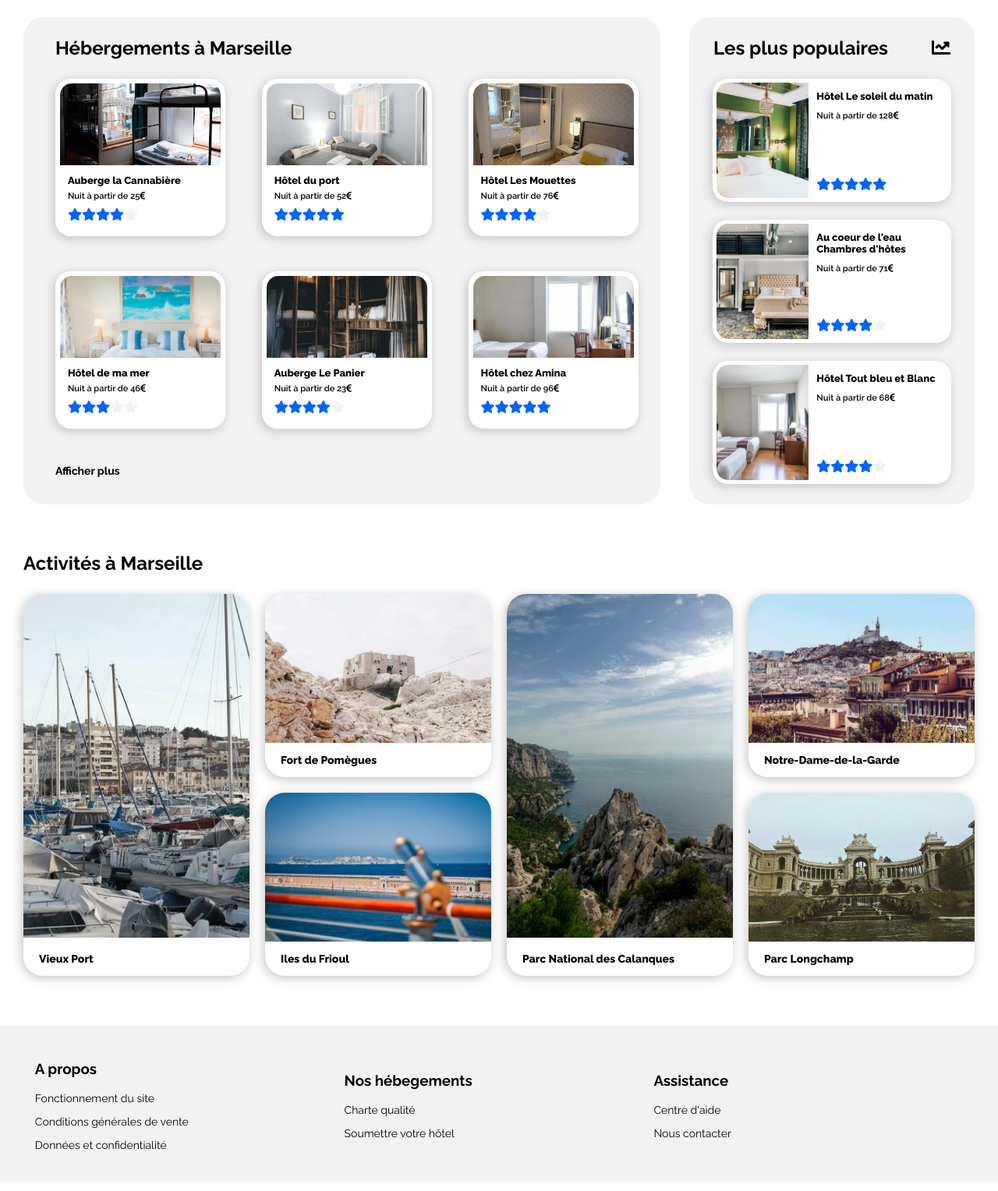
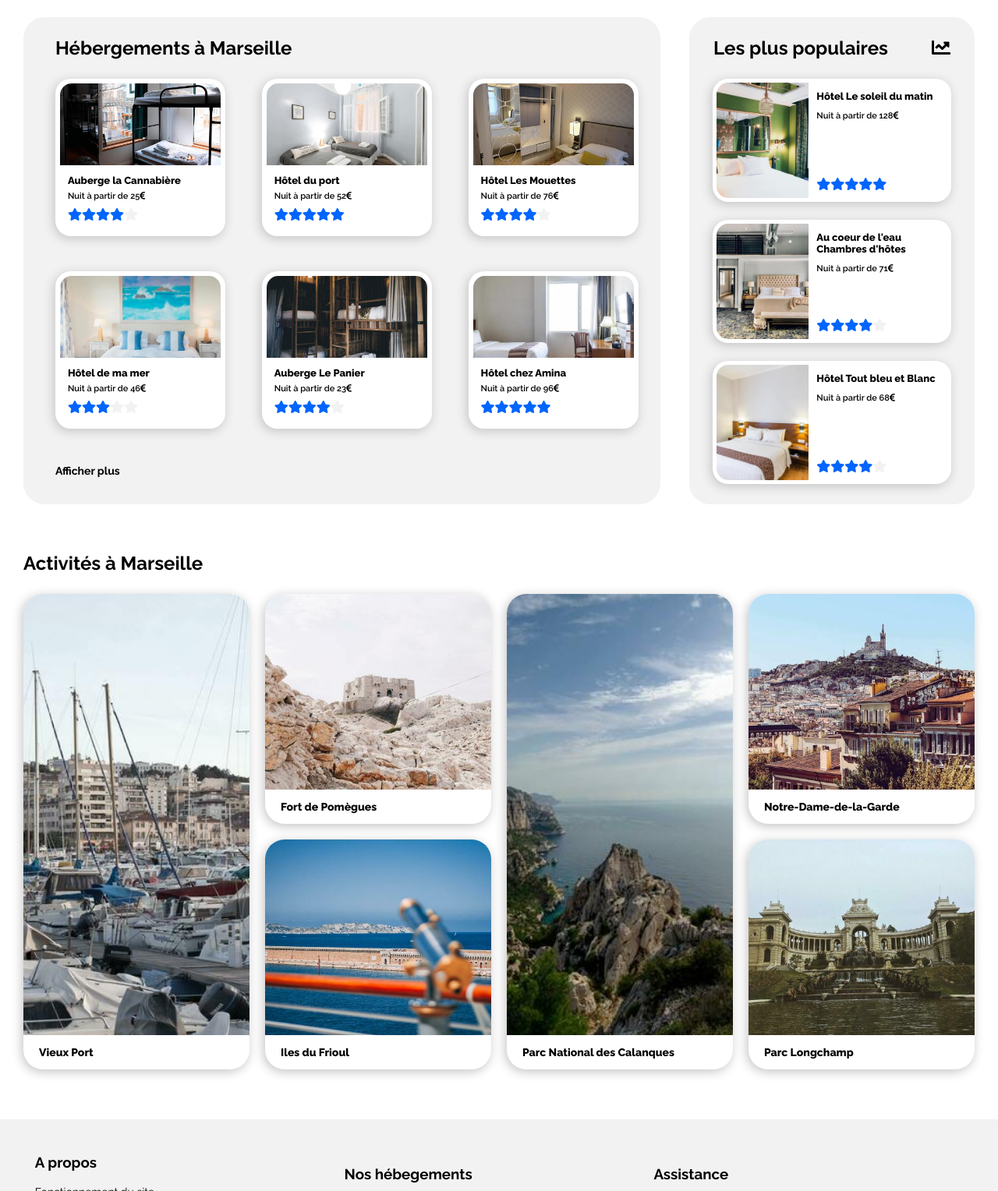
Before and after one commit to SarahHenriette/EliseRousseau_2_29042021, a plain HTML site: page index.html in a window 1280 px wide. Shown: the part 361-1889 px from the top of the page at 78% size. Drawn offline with Linux system fonts and the light colour scheme.

Commit message:
update images

```diff
--- a/css/style.css
+++ b/css/style.css
@@ -217,27 +217,13 @@ main {
     height: 105px;
     border-radius: 15px 15px 0 0;
     overflow: hidden;
-    background-size: cover;
-    background-position: center;
 }
-.accommodation .accommodation--found .accommodation--card .accommodation--card_pictureHotelPort {
-    background-image: url("../images/hebergements/4_small/fred-kleber-gTbaxaVLvsg-unsplash.jpg");
+.accommodation .accommodation--found .accommodation--card .accommodation--card_picture img {
+    object-fit: cover;
+    width: 100%;
+    height: 100%;
 }
-.accommodation .accommodation--found .accommodation--card  .accommodation--card_pictureHotelMouettes {
-    background-image: url("../images/hebergements/4_small/reisetopia-B8WIgxA_PFU-unsplash.jpg");
-}
-.accommodation .accommodation--found .accommodation--card .accommodation--card_pictureHotelMer {
-    background-image: url("../images/hebergements/4_small/annie-spratt-Eg1qcIitAuA-unsplash.jpg");
-}
-.accommodation .accommodation--found .accommodation--card .accommodation--card_pictureAubergePanier {
-    background-image: url("../images/hebergements/4_small/nicate-lee-kT-ZyaiwBe0-unsplash.jpg");
-}
-.accommodation .accommodation--found .accommodation--card .accommodation--card_pictureHotelAmina {
-    background-image: url("../images/hebergements/4_small/febrian-zakaria-M6S1WvfW68A-unsplash.jpg");
-}
-.accommodation .accommodation--found .accommodation--card .accommodation--card_pictureAuberge{
-    background-image: url("../images/hebergements/4_small/marcus-loke-WQJvWU_HZFo-unsplash.jpg");
-}
+
 .accommodation .accommodation--found .accommodation--card p {
     margin: 0;
     text-align: left;
@@ -325,17 +311,13 @@ main {
     bottom: 10px;
 }
 .accommodation .accommodation--mostPopular .accommodation--card .accommodation--card_picture {
-    background-size: cover;
-    background-position: center;
+    overflow: hidden;
 }
-.accommodation .accommodation--mostPopular .accommodation--card .accommodation--card_pictureSoleilMatin{
-    background-image: url("../images/hebergements/4_small/emile-guillemot-Bj_rcSC5XfE-unsplash.jpg");
-}
-.accommodation .accommodation--mostPopular .accommodation--card .accommodation--card_pictureChambreHote {
-    background-image: url("../images/hebergements/4_small/aw-creative-VGs8z60yT2c-unsplash.jpg");
-}
-.accommodation .accommodation--mostPopular .accommodation--card .accommodation--card_pictureHotelBleuBlanc {
-    background-image: url("../images/hebergements/4_small/febrian-zakaria-M6S1WvfW68A-unsplash.jpg");
+
+.accommodation .accommodation--mostPopular .accommodation--card .accommodation--card_picture img {
+    object-fit: cover;
+    width: 100%;
+    height: 100%;
 }
 
 /* activities  */
@@ -349,9 +331,9 @@ main {
 .activities .activities--cards {
     display: grid;
     grid-template-columns: 1fr 1fr 1fr 1fr;
-    grid-template-rows: 1fr 1fr;
+    grid-template-rows: 295px 295px;
     grid-gap: 20px;
-    height: 490px;
+    height: auto;
 }
 .activities .activities--activity {
     border-radius: 25px;
@@ -367,6 +349,8 @@ main {
 .activities .activities--activity_2 {
     grid-column: 2 / span 1;
     grid-row: 1 / span 1;
+    height: 295px;
+
 }
 .activities .activities--activity_3 {
     grid-column: 2 / span 1;
@@ -385,30 +369,16 @@ main {
     grid-row: 2 / span 1;
 }
 .activities .activities--activity .activities--activity_picture {
-    height: 90%;
+    height: 93%;
     border-radius: 25px 25px 0 0;
-    background-size: cover;
-    background-position: center;
+    overflow: hidden;
 }
-.activities .activities--activity .activities--activity_vieuxPort {
-    background-image: url("../images/activites/4_small/reno-laithienne-QUgJhdY5Fyk-unsplash.jpg");
-}
-.activities .activities--activity .activities--activity_fortPomegues {
-    background-image: url("../images/activites/4_small/paul-hermann-QFTrLdQIRhI-unsplash.jpg");
-}
-.activities .activities--activity .activities--activity_ileFrioul {
-    background-image: url("../images/activites/4_small/kevin-hikari-rV_Qd1l-VXg-unsplash.jpg");
+.activities .activities--activity .activities--activity_picture img {
+    object-fit: cover;
+    width: 100%;
+    height: 100%;
 }
 
-.activities .activities--activity  .activities--activity_parcCalanques {
-    background-image: url("../images/activites/4_small/kilyan-sockalingum-NR8-cBCN3aI-unsplash.jpg");
-}
-.activities .activities--activity .activities--activity_notreDameGarde {
-    background-image: url("../images/activites/4_small/florian-wehde-xW9e8gdotxI-unsplash.jpg");
-}
-.activities .activities--activity .activities--activity_parcLongchamp {
-    background-image: url("../images/activites/4_small/lena-paulin-wH2-EJoDcV0-unsplash.jpg ");
-}
 .activities .activities--activity h3, .activities .activities--activity .activities--activity_small h3 {
     font-size: 14px;
     font-weight: 800;
--- a/index.html
+++ b/index.html
@@ -46,7 +46,9 @@
            <div class="accommodation--cards">
                 <article>
                     <a href="#" class="accommodation--card">
-                        <div class="accommodation--card_picture accommodation--card_pictureAuberge"></div>
+                        <div class="accommodation--card_picture accommodation--card_pictureAuberge">
+                            <img src="images/hebergements/4_small/marcus-loke-WQJvWU_HZFo-unsplash.jpg" alt="pièce dans laquelle se trouve un lit superposé placer à côté d'une fenêtre">
+                        </div>
                         <h4 class="accommodation--card_name">Auberge la Cannabière</h4>
                         <p class="accommodation--card_price">Nuit à partir de 25<i class="fas fa-euro-sign"></i></p>
                         <div class="accommodation--card_stars">
@@ -60,7 +62,9 @@
                 </article>
                 <article>
                     <a href="#" class="accommodation--card">
-                        <div class="accommodation--card_picture accommodation--card_pictureHotelPort"></div>
+                        <div class="accommodation--card_picture accommodation--card_pictureHotelPort">
+                            <img src="images/hebergements/4_small/fred-kleber-gTbaxaVLvsg-unsplash.jpg" alt="piéce grise avec deux lits une place et une petite fenêtre">
+                        </div>
                         <h4 class="accommodation--card_name">Hôtel du port</h4>
                         <p class="accommodation--card_price">Nuit à partir de 52<i class="fas fa-euro-sign"></i></p>
                         <div class="accommodation--card_stars">
@@ -74,7 +78,9 @@
                 </article>
                 <article>
                     <a href="#" class="accommodation--card">
-                        <div class="accommodation--card_picture accommodation--card_pictureHotelMouettes"></div>
+                        <div class="accommodation--card_picture accommodation--card_pictureHotelMouettes">
+                            <img src="images/hebergements/4_small/reisetopia-B8WIgxA_PFU-unsplash.jpg" alt="piéce blanc doré avec un lit une place et un miroir">
+                        </div>
                         <h4 class="accommodation--card_name">Hôtel Les Mouettes</h4>
                         <p class="accommodation--card_price">Nuit à partir de 76<i class="fas fa-euro-sign"></i></p>
                         <div class="accommodation--card_stars">
@@ -88,7 +94,9 @@
                 </article>
                 <article>
                     <a href="#" class="accommodation--card">
-                        <div class="accommodation--card_picture accommodation--card_pictureHotelMer"></div>
+                        <div class="accommodation--card_picture accommodation--card_pictureHotelMer">
+                            <img src="images/hebergements/4_small/annie-spratt-Eg1qcIitAuA-unsplash.jpg" alt="piéce jaune et bleue avec un lit double et un tableau de la mer">
+                        </div>
                         <h4 class="accommodation--card_name">Hôtel de ma mer</h4>
                         <p class="accommodation--card_price">Nuit à partir de 46<i class="fas fa-euro-sign"></i></p>
                         <div class="accommodation--card_stars">
@@ -102,7 +110,9 @@
                 </article>
                 <article>
                     <a href="#" class="accommodation--card">
-                        <div class="accommodation--card_picture accommodation--card_pictureAubergePanier"></div>
+                        <div class="accommodation--card_picture accommodation--card_pictureAubergePanier">
+                            <img src="images/hebergements/4_small/nicate-lee-kT-ZyaiwBe0-unsplash.jpg" alt="piéce avec des lits superposé en bois">
+                        </div>
                         <h4 class="accommodation--card_name">Auberge Le Panier</h4>
                         <p class="accommodation--card_price">Nuit à partir de 23<i class="fas fa-euro-sign"></i></p>
                         <div class="accommodation--card_stars">
@@ -116,7 +126,9 @@
                 </article>
                 <article>
                     <a href="#" class="accommodation--card">
-                        <div class="accommodation--card_picture accommodation--card_pictureHotelAmina"></div>
+                        <div class="accommodation--card_picture accommodation--card_pictureHotelAmina">
+                            <img src="images/hebergements/4_small/febrian-zakaria-M6S1WvfW68A-unsplash.jpg" alt="piéce blanche avec deux lits simple, une petite fenêtre, un bureau et une télévision">
+                        </div>
                         <h4 class="accommodation--card_name">Hôtel chez Amina</h4>
                         <p class="accommodation--card_price">Nuit à partir de 96<i class="fas fa-euro-sign"></i></p>
                         <div class="accommodation--card_stars">
@@ -136,7 +148,9 @@
             <div class="accommodation--cards">
                 <article>
                     <a href="#" class="accommodation--card">
-                        <div class="accommodation--card_picture accommodation--card_pictureSoleilMatin"></div>
+                        <div class="accommodation--card_picture accommodation--card_pictureSoleilMatin">
+                            <img src="images/hebergements/4_small/emile-guillemot-Bj_rcSC5XfE-unsplash.jpg" alt="piéce verte avec lit double et grand miroir au dessus">
+                        </div>
                         <div class="accommodation--card_infos">
                             <h4 class="accommodation--card_name">Hôtel Le soleil du matin</h4>
                             <p class="accommodation--card_price">Nuit à partir de 128<i class="fas fa-euro-sign"></i></p>
@@ -152,7 +166,9 @@
                 </article>
                 <article>
                     <a href="#" class="accommodation--card">
-                        <div class="accommodation--card_picture accommodation--card_pictureChambreHote"></div>
+                        <div class="accommodation--card_picture accommodation--card_pictureChambreHote">
+                            <img src="images/hebergements/4_small/aw-creative-VGs8z60yT2c-unsplash.jpg" alt="chambre gris beige avec lit double">
+                        </div>
                         <div class="accommodation--card_infos">
                             <h4 class="accommodation--card_name">Au coeur de l'eau Chambres d'hôtes</h4>
                             <p class="accommodation--card_price">Nuit à partir de 71<i class="fas fa-euro-sign"></i></p>
@@ -168,7 +184,9 @@
                 </article>
                 <article>
                     <a href="#" class="accommodation--card">
-                        <div class="accommodation--card_picture accommodation--card_pictureHotelBleuBlanc"></div>
+                        <div class="accommodation--card_picture accommodation--card_pictureHotelBleuBlanc">
+                            <img src="images/hebergements/4_small/febrian-zakaria-sjvU0THccQA-unsplash.jpg" alt="chambre avec lit double">
+                        </div>
                         <div class="accommodation--card_infos">
                             <h4 class="accommodation--card_name">Hôtel Tout bleu et Blanc</h4>
                             <p class="accommodation--card_price">Nuit à partir de 68<i class="fas fa-euro-sign"></i></p>
@@ -189,27 +207,39 @@
         <h2 class="activities--title">Activités à Marseille</h2>
         <div class="activities--cards">
             <a href="#" class="activities--activity activities--activity_1">
-                <div class="activities--activity_picture activities--activity_vieuxPort"></div>
+                <div class="activities--activity_picture activities--activity_vieuxPort">
+                    <img src="images/activites/4_small/reno-laithienne-QUgJhdY5Fyk-unsplash.jpg" alt="vieux port">
+                </div>
                 <h3>Vieux Port</h3>
             </a>
             <a href="#" class="activities--activity activities--activity_2">
-                <div class="activities--activity_picture activities--activity_fortPomegues"></div>
+                <div class="activities--activity_picture activities--activity_fortPomegues">
+                    <img src="images/activites/4_small/paul-hermann-QFTrLdQIRhI-unsplash.jpg" alt="fort pomegues">
+                </div>
                 <h3>Fort de Pomègues</h3>
             </a>
             <a href="#" class="activities--activity activities--activity_3">
-                <div class="activities--activity_picture activities--activity_ileFrioul"></div>
+                <div class="activities--activity_picture activities--activity_ileFrioul">
+                    <img src="images/activites/4_small/kevin-hikari-rV_Qd1l-VXg-unsplash.jpg" alt="ile frioul">
+                </div>
                 <h3>Iles du Frioul</h3>
             </a>
             <a href="#" class="activities--activity activities--activity_4">
-                <div class="activities--activity_picture activities--activity_parcCalanques"></div>
+                <div class="activities--activity_picture activities--activity_parcCalanques">
+                    <img src="images/activites/4_small/kilyan-sockalingum-NR8-cBCN3aI-unsplash.jpg" alt="parc Calanques">
+                </div>
                 <h3>Parc National des Calanques</h3>
             </a>
             <a href="#" class="activities--activity activities--activity_5">
-                <div class="activities--activity_picture activities--activity_notreDameGarde"></div>
+                <div class="activities--activity_picture activities--activity_notreDameGarde">
+                    <img src="images/activites/4_small/florian-wehde-xW9e8gdotxI-unsplash.jpg" alt="notre dame de la garde">
+                </div>
                 <h3>Notre-Dame-de-la-Garde</h3>
             </a>
             <a href="#" class="activities--activity activities--activity_6">
-                <div class="activities--activity_picture activities--activity_parcLongchamp"></div>
+                <div class="activities--activity_picture activities--activity_parcLongchamp">
+                    <img src="images/activites/4_small/lena-paulin-wH2-EJoDcV0-unsplash.jpg" alt="parc longchamp">
+                </div>
                 <h3>Parc Longchamp</h3>
             </a>
         </div>
```
